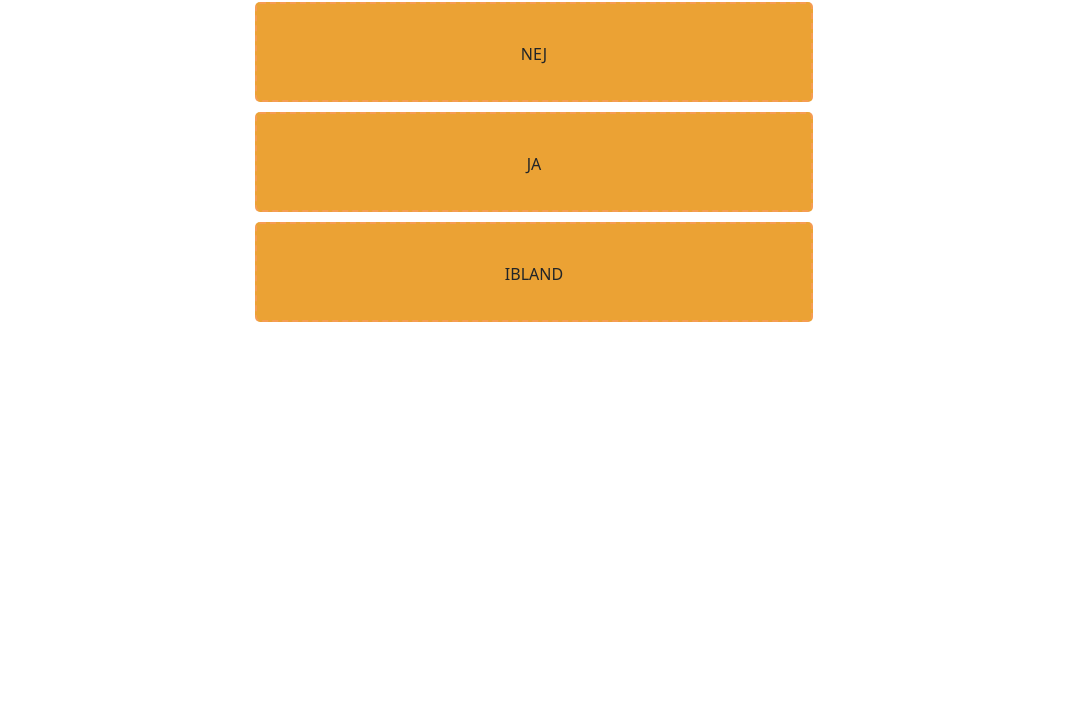
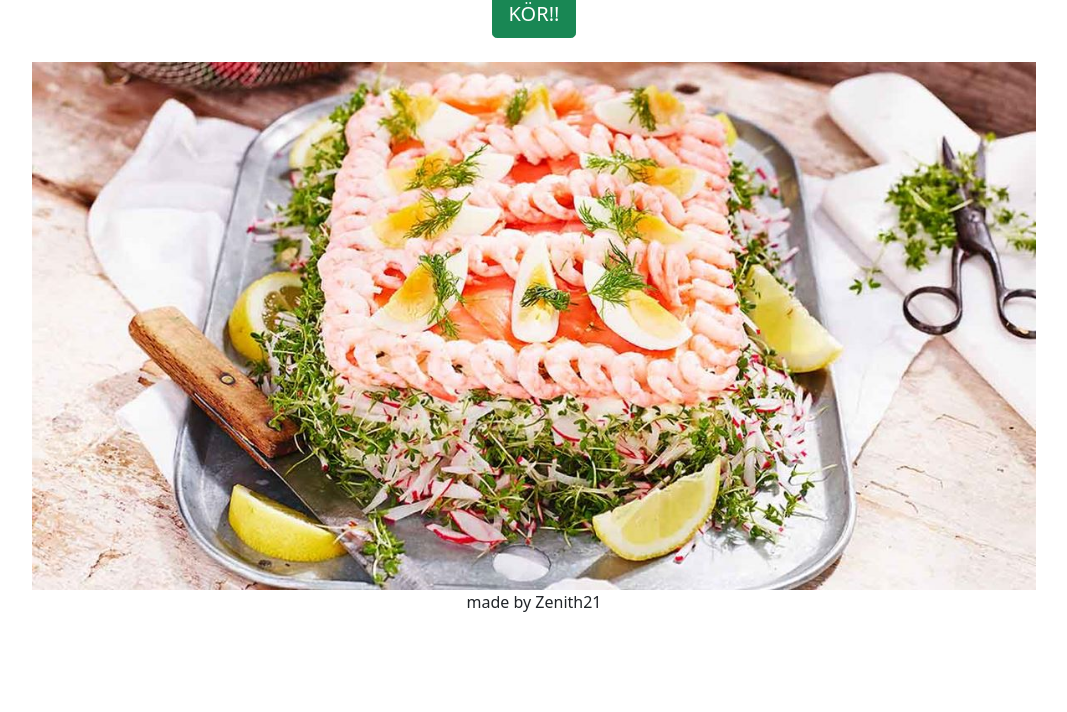
Before and after one commit to Falsen/zenith-buzzfeed, a plain HTML site: page index.html in a window 1280 px wide. Shown: the part 88-800 px from the top of the page, without its empty margins (106-1173 px from the left). Drawn offline with Linux system fonts and the light colour scheme.

Commit message:
added questions

```diff
--- a/index.html
+++ b/index.html
@@ -13,7 +13,21 @@
 
 		<div class="container">
 
-			<div class="col-md-12" style="text-align: center;" id="question_box">
+			<div class="col-md-12" style="text-align:center;" id="intro_box">
+
+				<div >
+					<h3>Vilken smörgåstårta är du?</h3>
+					<h4>Gör vårt test, och få svar på endast 3 minuter!</h4>
+
+					<button id="start_btn" class="btn btn-lg btn-success">KÖR!!</button><br><br>
+					<img src="img/cake.jpg" style="width:90%"><br>
+					made by Zenith21
+				</div>
+
+
+			</div>
+
+			<div class="col-md-12" style="text-align: center; display:none" id="question_box">
 				<h3 id="q_progress">FRÅGA</h2>
 				<h2 id="q_title">FRÅGA</h2>
 
@@ -27,7 +41,7 @@
 
 				<h3 id="result_matched"></h3>
 				<h4 id="result_attributes"></h4>
-				<img src="cake.jpg" style="width:80%">
+				<img id="result_image" src="" style="width:80%">
 			</div>
 		</div>
 	</body>
--- a/js/main.js
+++ b/js/main.js
@@ -29,6 +29,15 @@ var attributes = [
 	"regal?"
 ];
 
+var resultimages = [
+	"img/kycklingbacon.png",
+	"img/cake.jpg",
+	"img/cake.jpg",
+	"img/cake.jpg",
+	"img/cake.jpg",
+	"img/cake.jpg"
+];
+
 function Question(title){
 	this.title = title;
 	var args = [].slice.call(arguments);
@@ -39,15 +48,22 @@ function Question(title){
 // question point matrix
 var questions = [
 	new Question("Är du en köttätare",
-		["NEJ", 0, 0, 1, 0, 0, 0],
-		["JA", 0, 0, -1, 0, 0, 0],
+		["NEJ", 0, 0, 2, 0, 0, 0],
+		["JA", 0, 0, -2, 0, 0, 0],
 		["IBLAND", 0, 1, 0, 0, 0, 0]),
 
 	new Question("Hur bäst är du?",
-		["Lagom", 0, 0, 0, 1, 0, 0],
+		["Lagom", 0, 0, 0, 1, 1, 0],
 		["Bra", 0.5, 0, 0, 0, 0, 0],
 		["Bäst", 1, 0, 0, 0, 0, 0],
 		["Bästigast", 1.5, 0, 0, 0, 0, 0]),
+
+	new Question("när jag var 15 åkte jag...",
+		["Moped", 0, 0, 0, 1, 0, 0],
+		["Epa", 1, 0, 0, 0, 0, 0],
+		["Mopedbil", 1, 0, 0, 0, 0, 0],
+		["Häst", 0, 0, 1, 0, 0, 0],
+		["Mamma skutsa", 0, 0, 0, 1, 1, 0]),
 
 	new Question("Vad är bäst?",
 		["GANT", 1, 0, 0, 0, 0, 0],
@@ -55,10 +71,39 @@ var questions = [
 		["Ralph Lauren", 1, 0, 0, 0, 0, 0],
 		["Usch", 0, 0, 0, 0, 0, 0]),
 
+	new Question("Skaldjur äts bäst",
+		["på sture plan", 2, 0, 0, 0, 0, 0],
+		["(räkor) äts på smörgåstårta, självklart", 0, 3, 0, 0, 0, 0],
+		["äts ej! skaldjursallergiker!!!", 0, -3, 0, 0, 0, 0],
+		["äts ej", 1, 0, 2, 1, 1, 1]),
+
+	new Question("Är du förknippad med Danmark?",
+		["Ja", 0, 1, 0, 0, 0, 0],
+		["Nej", 0, -1, 0, 0, 0, 0],
+		["Ibland", 0, 0, 0, 0, 0, 0],
+		["Absolut inte", 0, -2, 0, 0, 0, 0]),
+
+	new Question("politik är",
+		["något för nördar", 1, 0, 0, 0, 0, 0],
+		["tråkigt", 0, 0, 0, 0, 0, 0],
+		["Jag vill bli Steffe 2.0", 0, 0, 1, 1, 1, 0]),
+
+	new Question("Vilket citat är bäst?",
+		["Life is like a box of chocolates. You never know what you're gonna get.", 0, 2, 0, 0, 2, 0],
+		["May the Force be with you", 0, 0, 0, 0, 2, 0],
+		["Life is soup. I am fork", -1, -1, 0, 0, 0, 0],
+		["Live Love Life", 0, -1, 1, 0, 0, 0]),
+
 	new Question("Måndag lunch, du har glömt matlådan",
-		["Jag glömmer ej matlåda", 0, 1, 1, 0, 0, 0],
-		["Kyckling och bacon", 1, 0, 0, 0, 0, 0],
+		["Jag glömmer ej matlåda", 0, 2, 1, 0, 0, 0],
+		["Kyckling och bacon", 2, 0, 0, 0, 0, 0],
 		["Smörgåstårta", 0, 0, 0, 0, 0, 0]),
+
+	new Question("Hur ofta hävfer du?",
+		["Aldrig hänt", 0, 0, 0, 1, 2, 0],
+		["Varje helg", 1, 0, 0, 0, 0, 0],
+		["Vadå häfva?", 0, 0, 0, 1, 2, 0]),
+
 ];
 
 var current_question = 0;
@@ -114,19 +159,46 @@ function showResult(){
 
 	var bestMatch = -1;
 
+	// determine which cake won
 	for(var i=0;i<points.length;i++){
 		var pts = points[i];
 		if(bestMatch == -1 || pts >= points[bestMatch]){
 			bestMatch = i;
 		}
 	}
+	// bestMatch = the winning cake
 
+	// pick a beautiful random name
 	var randomName = names[Math.floor(Math.random() * names.length)];
 
 	$("#result_matched").html(attributes[bestMatch] + "' " + randomName);
 	$("#result_attributes").html(cakes[bestMatch]);
+
+	$("#result_image").attr("src", resultimages[bestMatch]);
 }
 
 $(document).ready(function(){
-	showQ();
+
+	$("#start_btn").click(function(){
+		$("#question_box").show();
+		$("#intro_box").hide();
+
+		showQ();
+	})
 });
+
+// check questions
+
+var total_points = [0, 0, 0, 0, 0, 0];
+for(var i=0;i<questions.length;i++){
+	var q = questions[i];
+
+
+
+	for(var ans=0;ans<q.matrix.length;ans++){
+		console.log(q.matrix[ans].length);
+		total_points = total_points.map((p, index) => p+q.matrix[ans][index+1]);
+	}
+
+}
+console.log(total_points);
```
Also changed, not shown: img/cake.jpg (renamed from cake.jpg), img/kycklingbacon.png (added), 1 other file.
